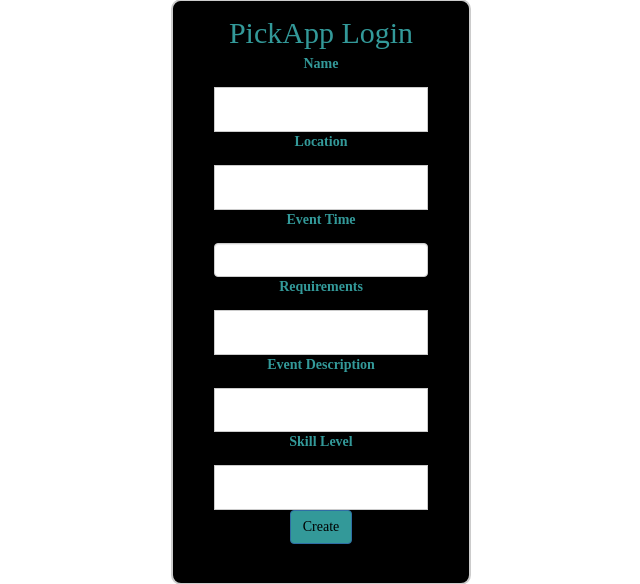
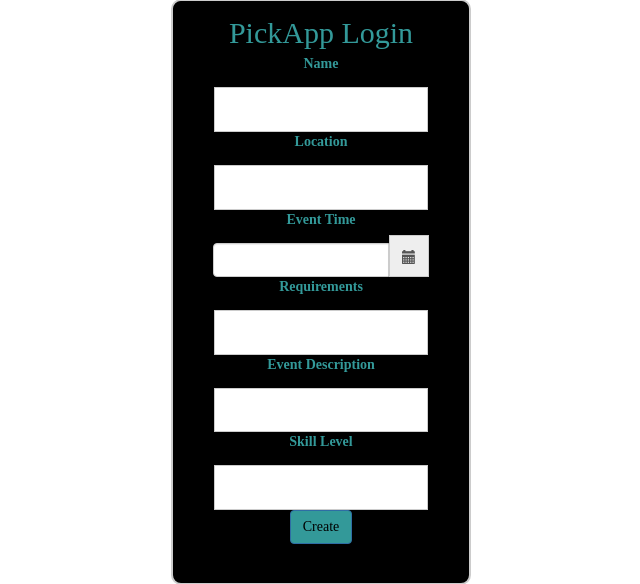
Before and after one commit to jfranti/PickApp, a PHP site: template views/create_event.twig in a window 1280 px wide. Shown: the part 164-748 px from the top of the page, without its empty margins (269-909 px from the left). Run offline with PHP 8.4, Linux system fonts and the light colour scheme; the template is opened without the code that fills it, so the values that code supplies are empty; some libraries are stand-ins or nearby versions.

Commit message:
added datetimepicker

```diff
--- a/views/create_event.twig
+++ b/views/create_event.twig
@@ -1,8 +1,15 @@
 <html>
     <head>
-        <link rel="stylesheet" href="https://maxcdn.bootstrapcdn.com/bootstrap/3.3.1/css/bootstrap.min.css">
+        <link rel="stylesheet" type="text/css" media="screen" href="//maxcdn.bootstrapcdn.com/bootstrap/3.3.1/css/bootstrap.min.css">
+        <link href="./css/font-awesome-4.0.3.css" rel="stylesheet">
+        <link href="./css/prettify-1.0.css" rel="stylesheet">
+        <link href="./css/base.css" rel="stylesheet">
+        <link href="//cdn.rawgit.com/Eonasdan/bootstrap-datetimepicker/d004434a5ff76e7b97c8b07c01f34ca69e635d97/build/css/bootstrap-datetimepicker.css" rel="stylesheet">
+        <script type="text/javascript" src="//code.jquery.com/jquery-2.1.1.min.js"></script>
+        <script type="text/javascript" src="//maxcdn.bootstrapcdn.com/bootstrap/3.3.1/js/bootstrap.min.js"></script>
+        <script src="//cdnjs.cloudflare.com/ajax/libs/moment.js/2.9.0/moment-with-locales.js"></script>
+        <script src="//cdn.rawgit.com/Eonasdan/bootstrap-datetimepicker/d004434a5ff76e7b97c8b07c01f34ca69e635d97/src/js/bootstrap-datetimepicker.js"></script>
         <link href="css/login.css" rel="stylesheet" type="text/css">
-        <script src="https://ajax.googleapis.com/ajax/libs/jquery/1.11.2/jquery.min.js"></script>
         <title>PickApp</title>
     </head>
     <body>
@@ -18,12 +25,18 @@
                         <label for='location'>Location</label>
                         <input id='location' name="location" type="text">
                         <label for='event_time'>Event Time</label>
-                        <input id='event_time' name="event_time" type="text" class="form-control" id='datetimepicker4' />
-                        <script type="text/javascript">
+                <div class='input-group date' id='datetimepicker1'>
+                    <input type='text' class="form-control" />
+                    <span class="input-group-addon">
+                        <span class="glyphicon glyphicon-calendar"></span>
+                    </span>
+        <script type="text/javascript">
             $(function () {
-                $('#datetimepicker4').datetimepicker();
+                $('#datetimepicker1').datetimepicker();
             });
         </script>
+    </div>
+
                         <label for='reqs'>Requirements</label>
                         <input id='reqs' name="reqs" type="text">
                         <label for='description'>Event Description</label>
```
Also changed, not shown: views/create_login.twig (+6 -1 lines).
